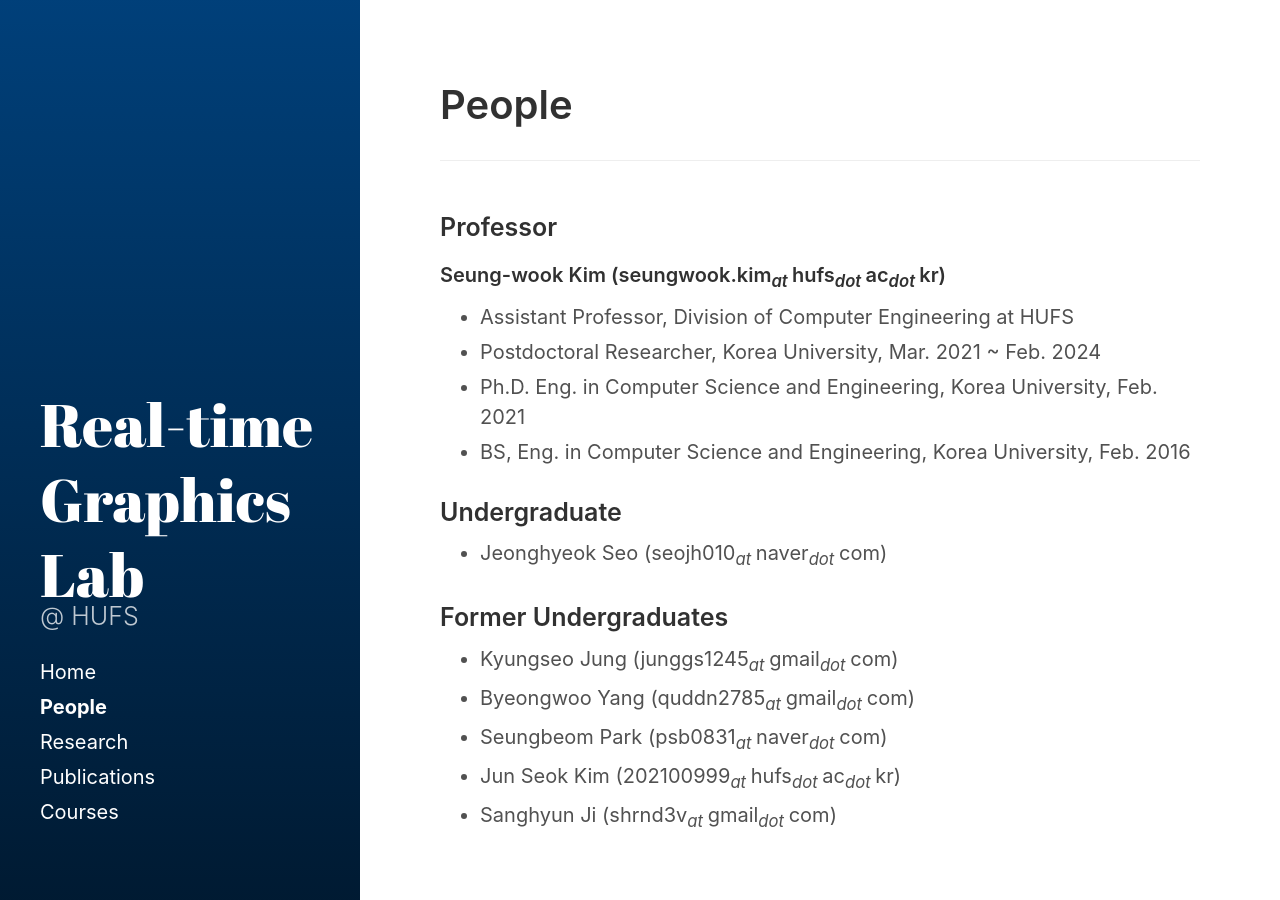
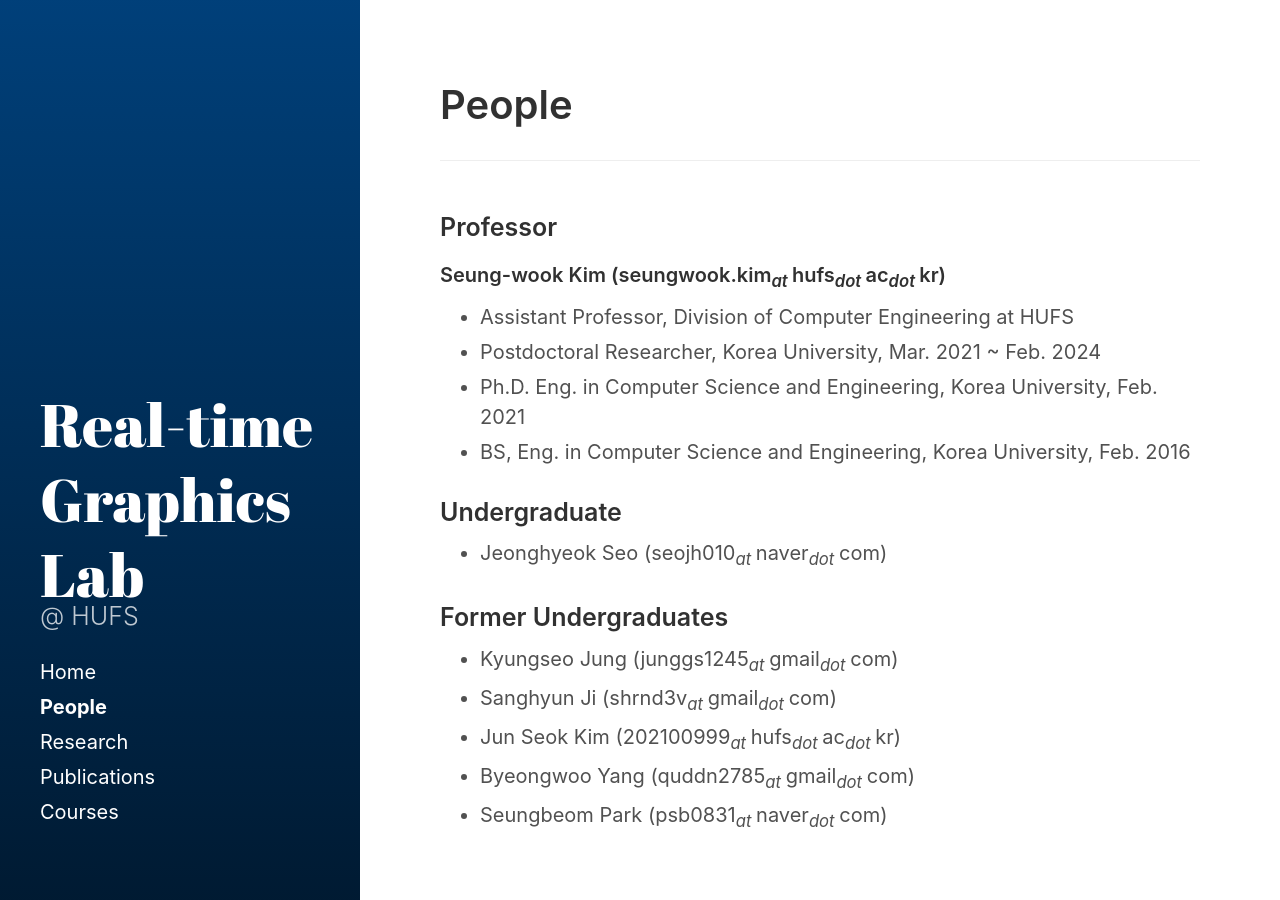
Before and after one commit to God-eunger/God-eunger.github.io, a Jekyll site: the page built from people/index.md, in a window 1280 px wide. Built offline with Jekyll 4.4.1, drawn with Linux system fonts in a browser that asks for light colours.

Commit message:
Reorder former undergraduate members

```diff
--- a/people/index.md
+++ b/people/index.md
@@ -26,7 +26,7 @@ Always check singular or plural according to the number of people
 ### Former Undergraduates
 
  * Kyungseo Jung (junggs1245<sub><i>at </i></sub>gmail<sub><i>dot </i></sub>com)
+ * Sanghyun Ji (shrnd3v<sub><i>at </i></sub>gmail<sub><i>dot </i></sub>com)
+ * Jun Seok Kim (202100999<sub><i>at </i></sub>hufs<sub><i>dot </i></sub>ac<sub><i>dot </i></sub>kr)
  * Byeongwoo Yang (quddn2785<sub><i>at </i></sub>gmail<sub><i>dot </i></sub>com)
  * Seungbeom Park (psb0831<sub><i>at </i></sub>naver<sub><i>dot </i></sub>com)
- * Jun Seok Kim (202100999<sub><i>at </i></sub>hufs<sub><i>dot </i></sub>ac<sub><i>dot </i></sub>kr)
- * Sanghyun Ji (shrnd3v<sub><i>at </i></sub>gmail<sub><i>dot </i></sub>com)
```
